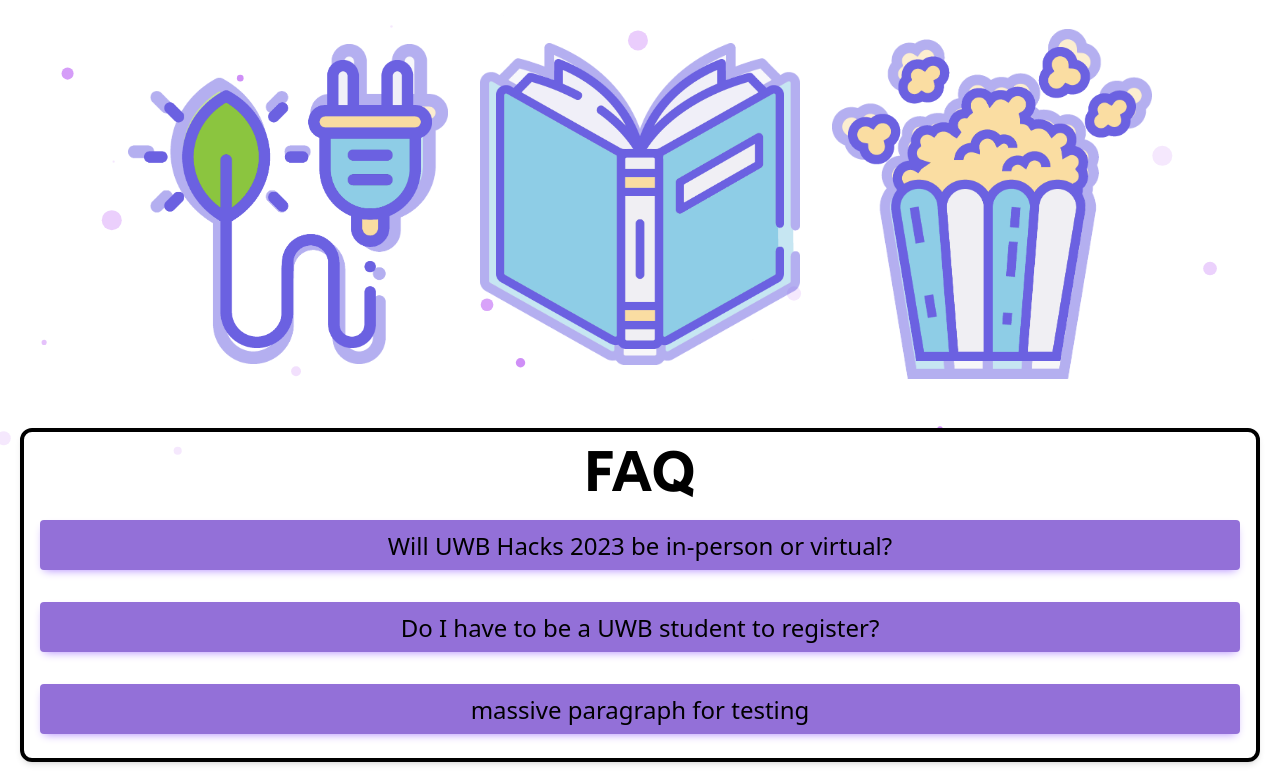
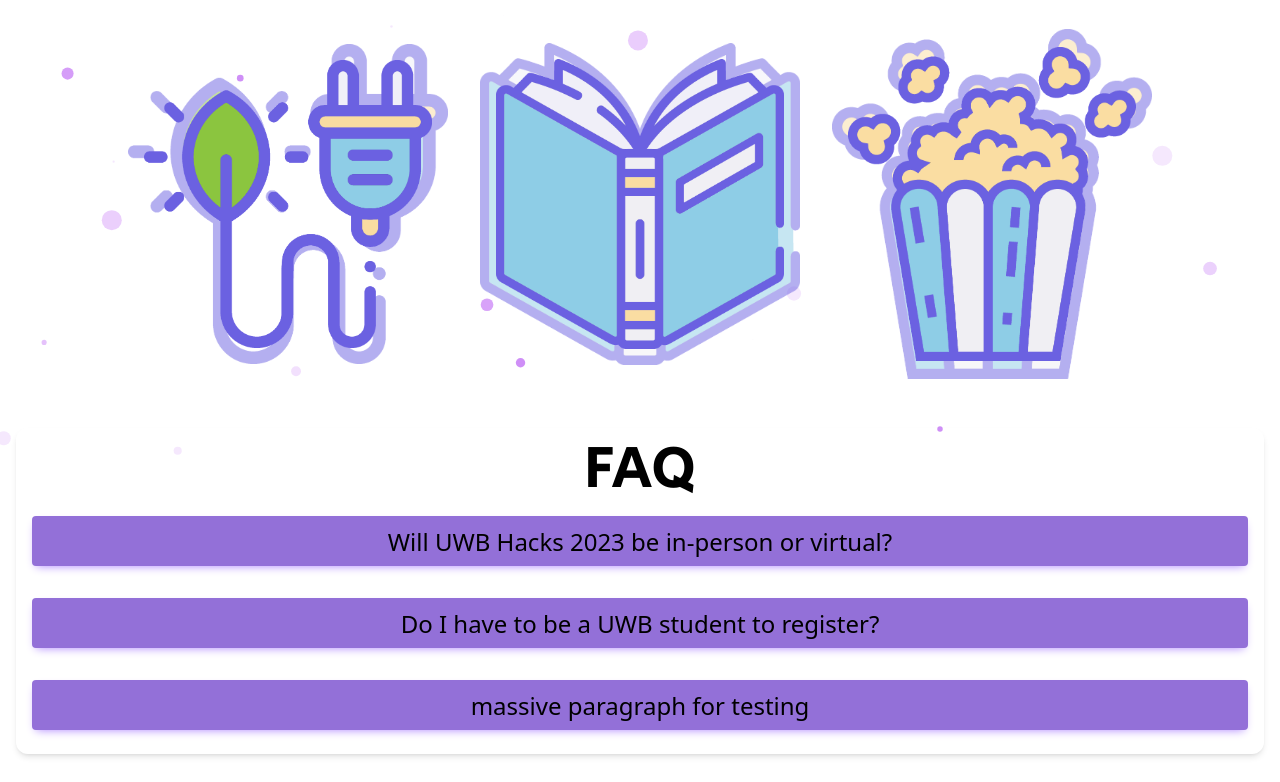
Before and after one commit to UWB-ACM/uwb-hacks24, a React (Create React App) app: page / in a window 1280 px wide. Shown: the part 314-1096 px from the top of the page. Built offline with nearby package versions, Linux system fonts and the light colour scheme; the HTML template or start-up script is replaced by a standard one; what tw-elements would draw is missing.

Commit message:
adjusted border for FAQ section

```diff
--- a/src/Home/FAQ.js
+++ b/src/Home/FAQ.js
@@ -3,7 +3,7 @@ import CollapseButton from "./CollapseButton"
 
 function FAQ() {
         return (
-            <div id="faqSection" className="bg-white rounded-xl shadow-md overflow-hidden border-4 border-yellow-600 rounded-lg mx-5 my-5">
+            <div id="faqSection" className="bg-white  shadow-md overflow-hidden border-1 border-yellow-600 rounded-xl mx-4 my-5">
                 <div className="font-SecularOne text-6xl text-center mb-2 mt-3">FAQ</div>
                     <div className="mx-4">
                             <CollapseButton buttonID="faqb1" buttonText= "Will UWB Hacks 2023 be in-person or virtual?" className="mx-4"> Consequat ullamco id voluptate quis. Nostrud qui duis cupidatat excepteur minim sit ad irure elit qui Lorem do qui proident. Culpa ea sunt occaecat duis esse. Exercitation id laboris qui culpa eu. Proident minim enim Lorem commodo proident consequat qui sit commodo quis. In proident aute est amet nulla dolore quis Lorem duis commodo amet do.</CollapseButton>
```
